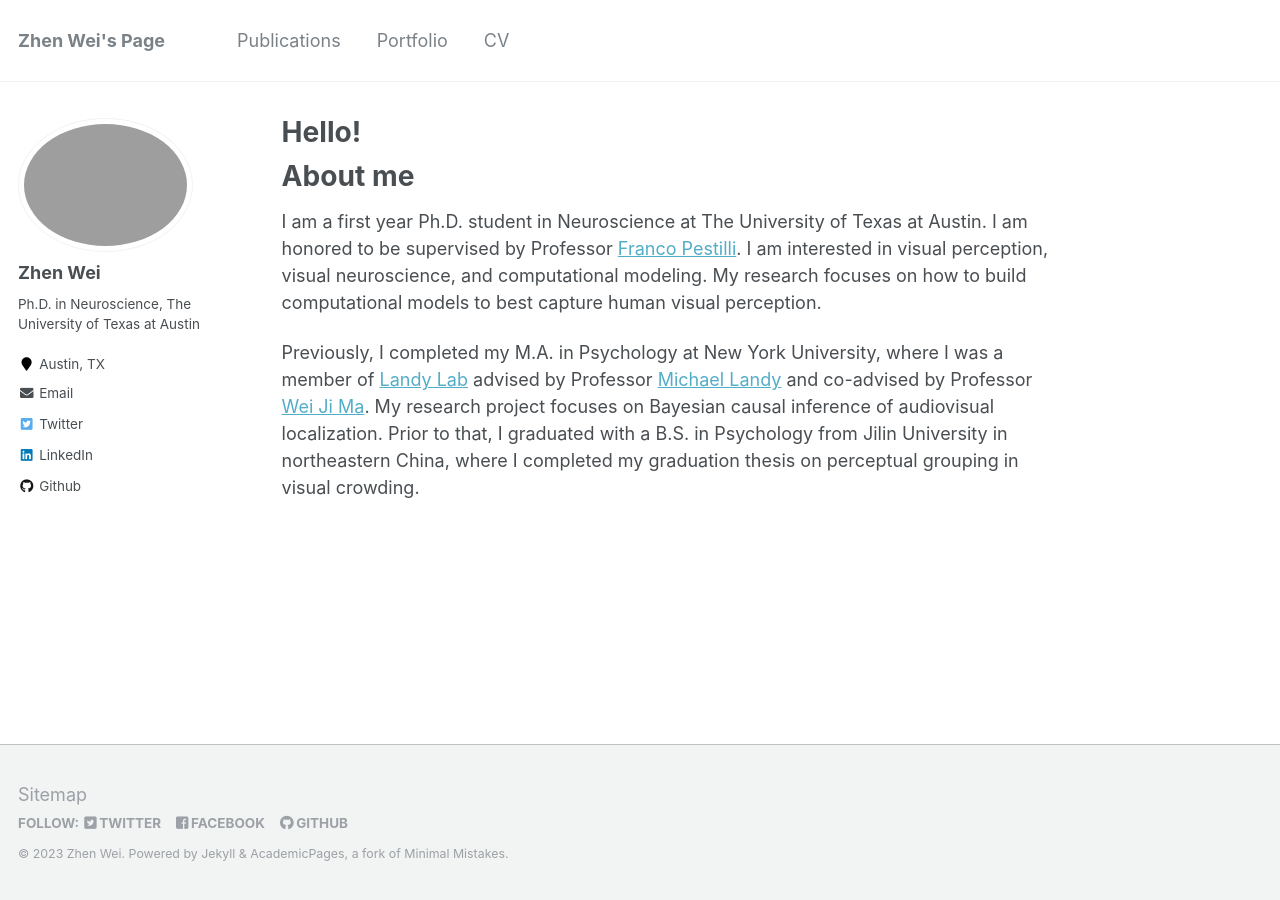
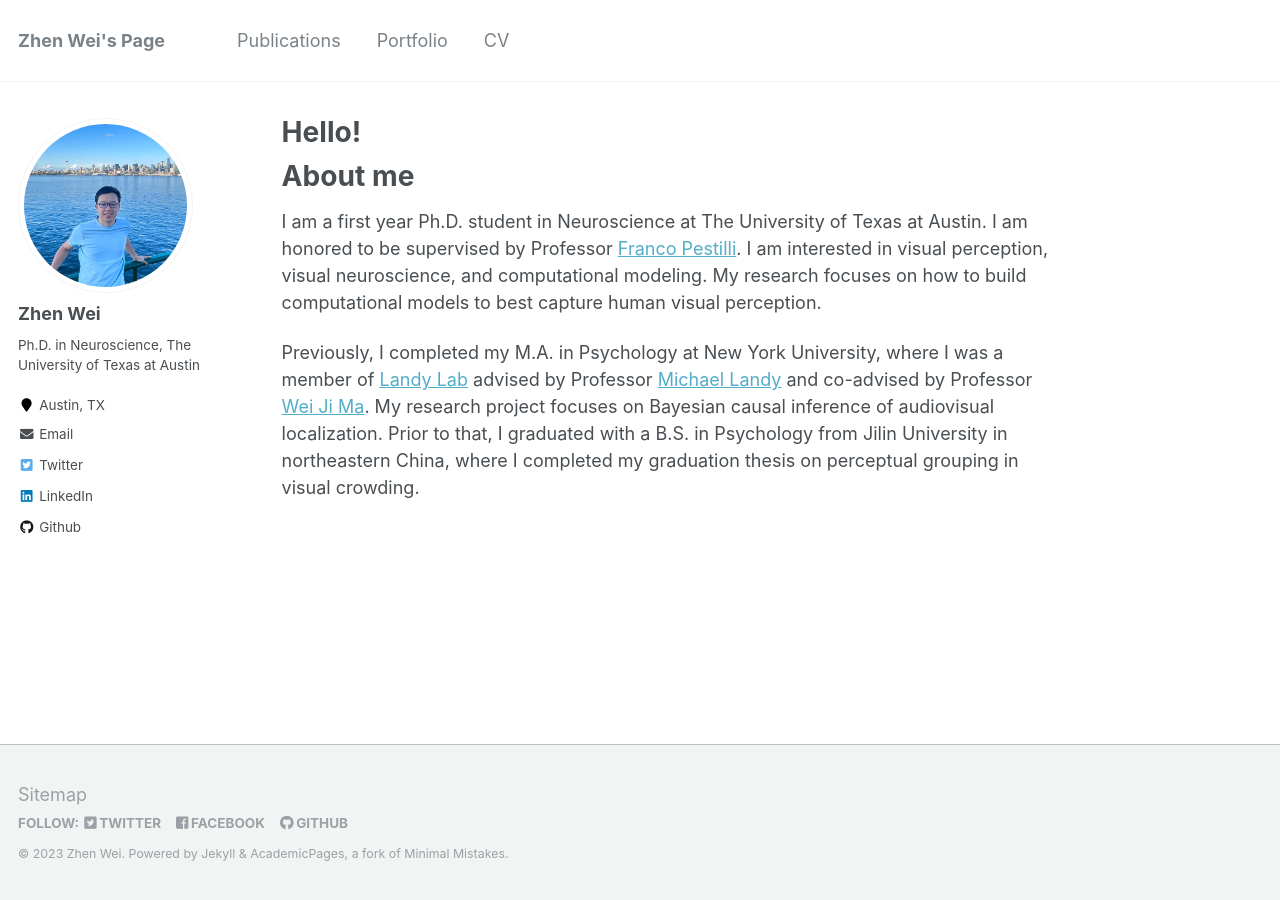
Before and after one commit to zhenwei-psych/zhenwei-psych.github.io, a Jekyll site: the page built from _pages/about.md, in a window 1280 px wide. Built offline with Jekyll 4.4.1, drawn with Linux system fonts in a browser that asks for light colours.

Commit message:
Update _config.yml

```diff
--- a/_config.yml
+++ b/_config.yml
@@ -81,7 +81,7 @@ analytics:
 # Site Author
 author:
   name             : "Zhen Wei"
-  avatar           : "profile.jpg"
+  avatar           : "profile(2).jpg"
   bio              : "Ph.D. in Neuroscience, The University of Texas at Austin"
   location         : "Austin, TX"
   employer         :
```
